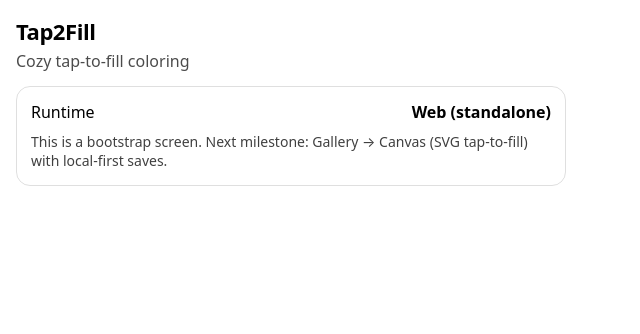
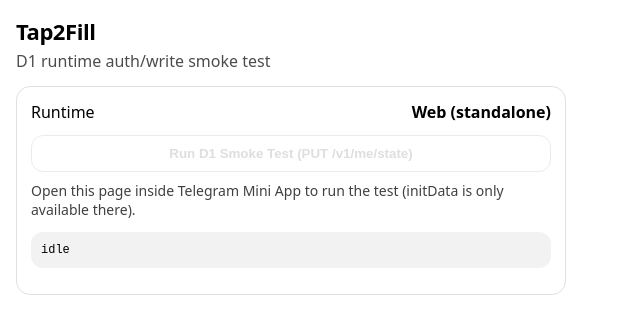
Before and after one commit to ios3kov/Tap2Fill, a React (Vite) app in the folder apps/web/: page / in a window 1280 px wide. Shown: the top 334 px of the page, without its empty margins (0-640 px from the left). Built offline with nearby package versions, Linux system fonts and the light colour scheme.

Commit message:
test(web): add runtime D1 auth/write smoke test (x-tg-init-data)

```diff
--- a/apps/web/src/app/App.module.css
+++ b/apps/web/src/app/App.module.css
@@ -37,9 +37,35 @@
   gap: 12px;
 }
 
+.button {
+  margin-top: 12px;
+  width: 100%;
+  border: 1px solid rgba(127, 127, 127, 0.35);
+  background: transparent;
+  border-radius: 12px;
+  padding: 10px 12px;
+  font-weight: 650;
+  cursor: pointer;
+}
+
+.button:disabled {
+  opacity: 0.45;
+  cursor: not-allowed;
+}
+
 .note {
   margin-top: 10px;
   opacity: 0.75;
   font-size: 14px;
   line-height: 1.35;
 }
+
+.pre {
+  margin-top: 12px;
+  padding: 10px;
+  border-radius: 12px;
+  background: rgba(127, 127, 127, 0.10);
+  overflow: auto;
+  font-size: 12px;
+  line-height: 1.35;
+}
--- a/apps/web/src/app/App.tsx
+++ b/apps/web/src/app/App.tsx
@@ -1,17 +1,30 @@
-import { useEffect } from "react";
-import { isTma, tmaBootstrap } from "../lib/tma";
+import { useEffect, useState } from "react";
+import { tmaBootstrap, isTma } from "../lib/tma";
+import { putMeState } from "../lib/api";
 import styles from "./App.module.css";
 
 export function App() {
+  const [status, setStatus] = useState<string>("idle");
+
   useEffect(() => {
     tmaBootstrap();
   }, []);
+
+  async function onSmokeTest() {
+    setStatus("calling...");
+    try {
+      const payload = await putMeState("page_demo_1");
+      setStatus(`OK: ${JSON.stringify(payload)}`);
+    } catch (e) {
+      setStatus(`ERR: ${(e as Error).message}`);
+    }
+  }
 
   return (
     <div className={styles.app}>
       <header className={styles.header}>
         <div className={styles.title}>Tap2Fill</div>
-        <div className={styles.subtitle}>Cozy tap-to-fill coloring</div>
+        <div className={styles.subtitle}>D1 runtime auth/write smoke test</div>
       </header>
 
       <main className={styles.main}>
@@ -21,9 +34,17 @@
             <strong>{isTma() ? "Telegram Mini App" : "Web (standalone)"}</strong>
           </div>
 
-          <div className={styles.note}>
-            This is a bootstrap screen. Next milestone: Gallery → Canvas (SVG tap-to-fill) with local-first saves.
-          </div>
+          <button className={styles.button} type="button" onClick={onSmokeTest} disabled={!isTma()}>
+            Run D1 Smoke Test (PUT /v1/me/state)
+          </button>
+
+          {!isTma() && (
+            <div className={styles.note}>
+              Open this page inside Telegram Mini App to run the test (initData is only available there).
+            </div>
+          )}
+
+          <pre className={styles.pre}>{status}</pre>
         </section>
       </main>
     </div>
--- /dev/null
+++ b/apps/web/src/lib/api.ts
@@ -0,0 +1,32 @@
+type TgWebApp = {
+  initData?: string;
+};
+
+function getInitData(): string {
+  const wa = (window as unknown as { Telegram?: { WebApp?: TgWebApp } }).Telegram?.WebApp;
+  return String(wa?.initData ?? "");
+}
+
+function getApiBase(): string {
+  // In production, call the Worker directly.
+  // (You can later route through Pages via proxy if desired.)
+  return "https://tap2fill-worker.os3kov.workers.dev";
+}
+
+export async function putMeState(lastPageId: string | null): Promise<unknown> {
+  const initData = getInitData();
+  const res = await fetch(`${getApiBase()}/v1/me/state`, {
+    method: "PUT",
+    headers: {
+      "content-type": "application/json",
+      "x-tg-init-data": initData,
+    },
+    body: JSON.stringify({ lastPageId }),
+  });
+
+  const json = await res.json().catch(() => ({}));
+  if (!res.ok) {
+    throw new Error(`PUT /v1/me/state failed: ${res.status} ${JSON.stringify(json)}`);
+  }
+  return json;
+}
```
